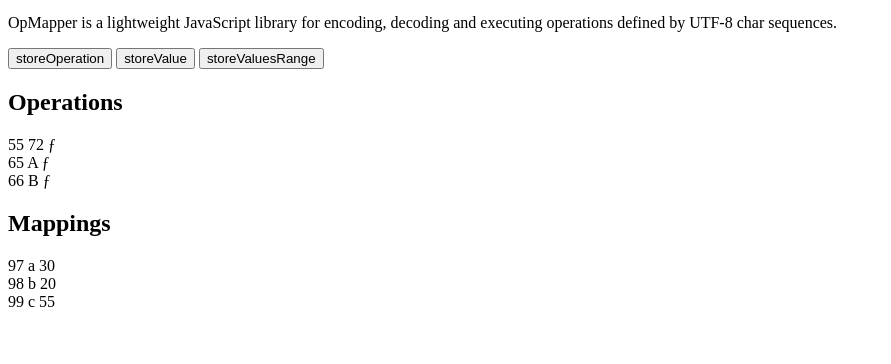
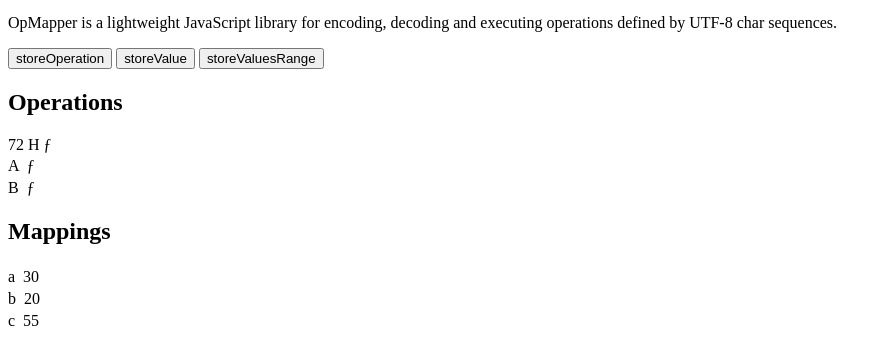
Before and after one commit to meezwhite/OpString, a website with bundled scripts: page builder/index.html in a window 1280 px wide. Shown: the part 100-464 px from the top of the page, without its empty margins (0-891 px from the left). Built offline with nearby package versions, Linux system fonts and the light colour scheme.

Commit message:
fix(builder): consider that operations' and values' symbols are stored as character codes

```diff
--- a/builder/index.html
+++ b/builder/index.html
@@ -24,10 +24,10 @@
     <div>
         <h2>Operations</h2>
         <div id="operations_table">
-            <template x-for="(operation, char) in operationsStore()" :key="char">
+            <template x-for="(operation, charCode) in operationsStore()" :key="charCode">
                 <div class="char-cell">
-                    <span class="char-decimal" x-text="char.charCodeAt(0)"></span>
-                    <span class="char-symbol" x-text="char"></span>
+                    <span class="char-code" x-text="charCode"></span>
+                    <span class="char-symbol" x-text="String.fromCharCode(charCode)"></span>
                     <span class="char-mapped-value">ƒ</span>
                 </div>
             </template>
@@ -36,10 +36,10 @@
     <div>
         <h2>Mappings</h2>
         <div id="mappings_table">
-            <template x-for="(mapping, char) in valuesStore()" :key="char">
+            <template x-for="(mapping, charCode) in valuesStore()" :key="charCode">
                 <div class="char-cell">
-                    <span class="char-decimal" x-text="char.charCodeAt(0)"></span>
-                    <span class="char-symbol" x-text="char"></span>
+                    <span class="char-code" x-text="charCode"></span>
+                    <span class="char-symbol" x-text="String.fromCharCode(charCode)"></span>
                     <span class="char-mapped-value" x-text="mapping"></span>
                 </div>
             </template>
--- a/builder/styles.css
+++ b/builder/styles.css
@@ -19,7 +19,7 @@
 .char-cell:last-child {
     border-right-width: 2px;
 }
-.char-decimal {
+.char-code {
     border-bottom: 1px solid black;
     font-size: 1.2rem;
 }
@@ -30,7 +30,7 @@
 .char-mapped-value {
     font-size: 1.2rem;
 }
-.char-decimal:hover,
+.char-code:hover,
 .char-symbol:hover,
 .char-mapped-value:hover {
     background: #ddd;
```
